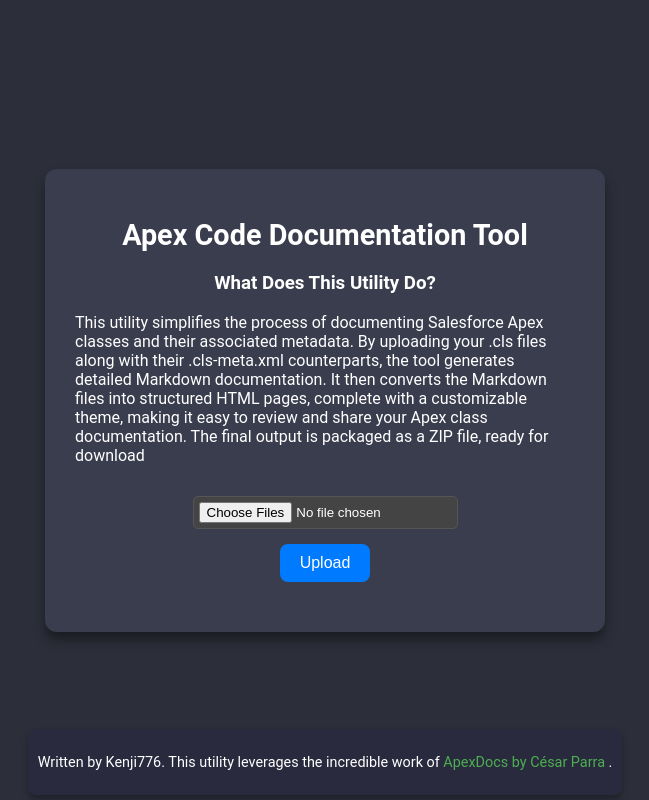
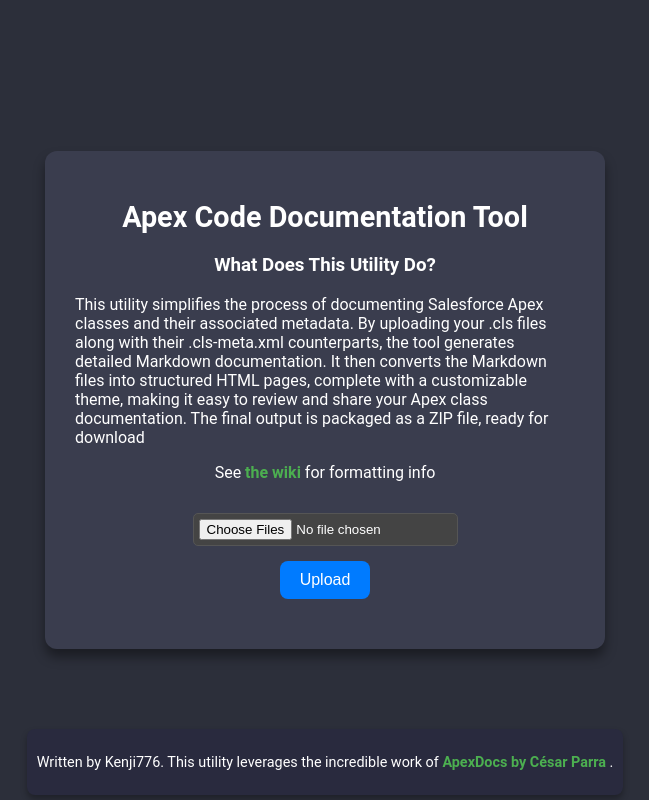
Before and after one commit to Kenji776/ApexDocGenServer, a website: page public/index.html in a window 1280 px wide. Shown: the whole page, without its empty margins (315-964 px from the left). Drawn offline with Linux system fonts and the light colour scheme.

Commit message:
added reference link and updated link colors

```diff
--- a/public/index.html
+++ b/public/index.html
@@ -99,7 +99,24 @@
         footer a:hover {
             text-decoration: underline;
         }
+        /* Base link styles */
+        a {
+            color: #4CAF50; /* Unvisited link color - light green */
+            text-decoration: none; /* Remove underline for cleaner look */
+            font-weight: bold;
+            transition: color 0.3s ease; /* Smooth transition effect */
+        }
 
+        /* Visited link styles */
+        a:visited {
+            color: #b2ffb2; /* Visited link color - lighter green */
+        }
+
+        /* Hover and focus styles */
+        a:hover, a:focus {
+            color: #45a049; /* Slightly darker green for hover/focus */
+            text-decoration: underline; /* Add underline on hover for better visibility */
+        }
 
     </style>
 </head>
@@ -112,6 +129,7 @@
 
 This utility simplifies the process of documenting Salesforce Apex classes and their associated metadata. By uploading your .cls files along with their .cls-meta.xml counterparts, the tool generates detailed Markdown documentation. It then converts the Markdown files into structured HTML pages, complete with a customizable theme, making it easy to review and share your Apex class documentation. The final output is packaged as a ZIP file, ready for download
         </p>
+        <p> See <a href="https://github.com/cesarParra/apexdocs/wiki/2.-%F0%9F%93%96-Documenting-Apex-code">the wiki</a> for formatting info</p>
         <form id="uploadForm">
             <input type="file" name="files" id="fileInput" multiple />
             <br />
```
